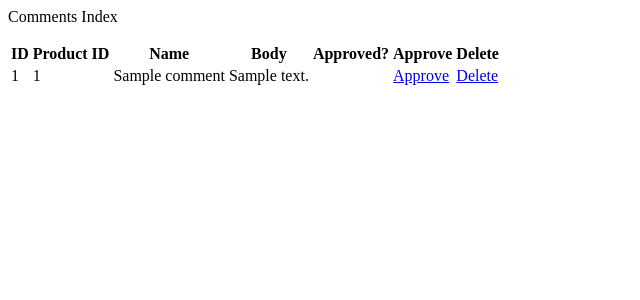
After one commit to dzonibg/test, a PHP site: template Views/comment/index.view.php in a window 1280 px wide. The commit adds this page. Shown: the top 300 px of the page, without its empty margins (0-640 px from the left). Run offline with PHP 8.4, Linux system fonts and the light colour scheme; the template is opened without the code that fills it: most values are stand-ins (such as "Sample title", 1, 10 or a date in 2020).

Commit message:
Added comment approval.

```diff
--- /dev/null
+++ b/Views/comment/index.view.php
@@ -0,0 +1,34 @@
+<div class="container">
+    <p>Comments Index</p>
+    <div>
+        <table class="table">
+            <thead>
+            <tr>
+                <th>ID</th>
+                <th>Product ID</th>
+                <th>Name</th>
+                <th>Body</th>
+                <th>Approved?</th>
+                <th>Approve</th>
+                <th>Delete</th>
+            </tr>
+            </thead>
+            <tbody>
+            <?php foreach ($comments as $comment) { ?>
+
+                <tr>
+                    <td><?=$comment->id?></td>
+                    <td><?=$comment->product_id?></td>
+                    <td><?=$comment->name?></td>
+                    <td><?=$comment->body?></td>
+                    <td><?=$comment->is_approved?></td>
+                    <td> <a href="/comment/approve/<?=$comment->id?>">Approve</a> </td>
+                    <td> <a href="/comment/delete/<?=$comment->id?>">Delete</a> </td>
+                </tr>
+
+            <?php } ?>
+            </tbody>
+        </table>
+    </div>
+
+</div>
```
Also changed, not shown: App/Http/Controllers/CommentController.php (+16 -1 lines), App/Models/Comment.php (+7 -0 lines), Views/index/index.view.php (+3 -5 lines).
